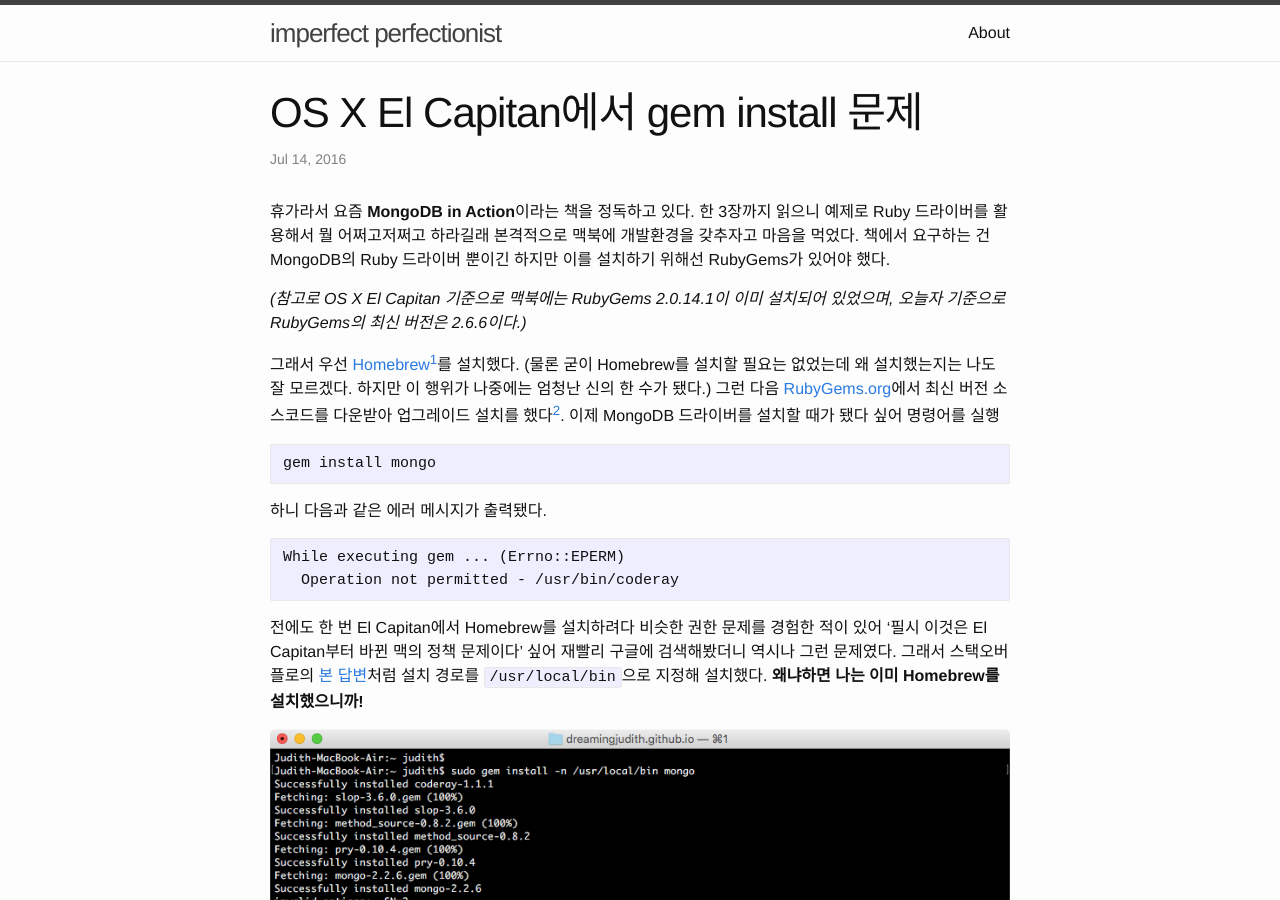
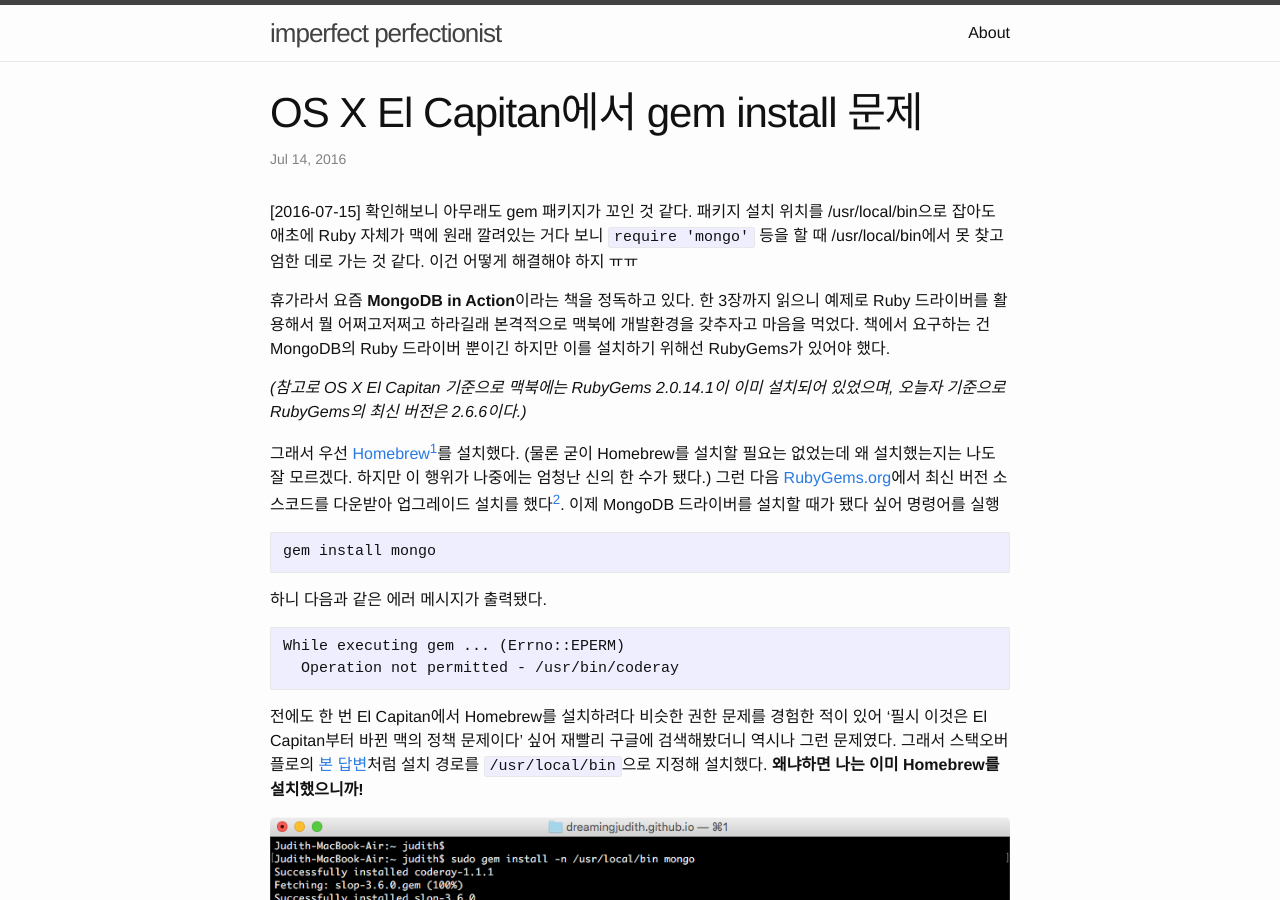
Before and after one commit to dreamingjudith/dreamingjudith.github.io, a Jekyll site: the page built from _posts/2016-07-14-OS-X-El-Capitan에서-gem-install-문제.md, in a window 1280 px wide and 900 px high. Built offline with Jekyll 4.4.1, drawn with Linux system fonts in a browser that asks for light colours.

Commit message:
Modified item -- see log
Signed-off-by: Judith Jeong <calliope1226@hotmail.com>

```diff
--- a/_posts/2016-07-14-OS-X-El-Capitan에서-gem-install-문제.md
+++ b/_posts/2016-07-14-OS-X-El-Capitan에서-gem-install-문제.md
@@ -4,6 +4,8 @@ title: "OS X El Capitan에서 gem install 문제"
 date: 2016-07-14 19:02:58 +0900
 categories: setup ruby gem
 ---
+
+[2016-07-15] 확인해보니 아무래도 gem 패키지가 꼬인 것 같다. 패키지 설치 위치를 /usr/local/bin으로 잡아도 애초에 Ruby 자체가 맥에 원래 깔려있는 거다 보니 `require 'mongo'` 등을 할 때 /usr/local/bin에서 못 찾고 엄한 데로 가는 것 같다. 이건 어떻게 해결해야 하지 ㅠㅠ
 
 휴가라서 요즘 **MongoDB in Action**이라는 책을 정독하고 있다. 한 3장까지 읽으니 예제로 Ruby 드라이버를 활용해서 뭘 어쩌고저쩌고 하라길래 본격적으로 맥북에 개발환경을 갖추자고 마음을 먹었다. 책에서 요구하는 건 MongoDB의 Ruby 드라이버 뿐이긴 하지만 이를 설치하기 위해선 RubyGems가 있어야 했다.
 
```
